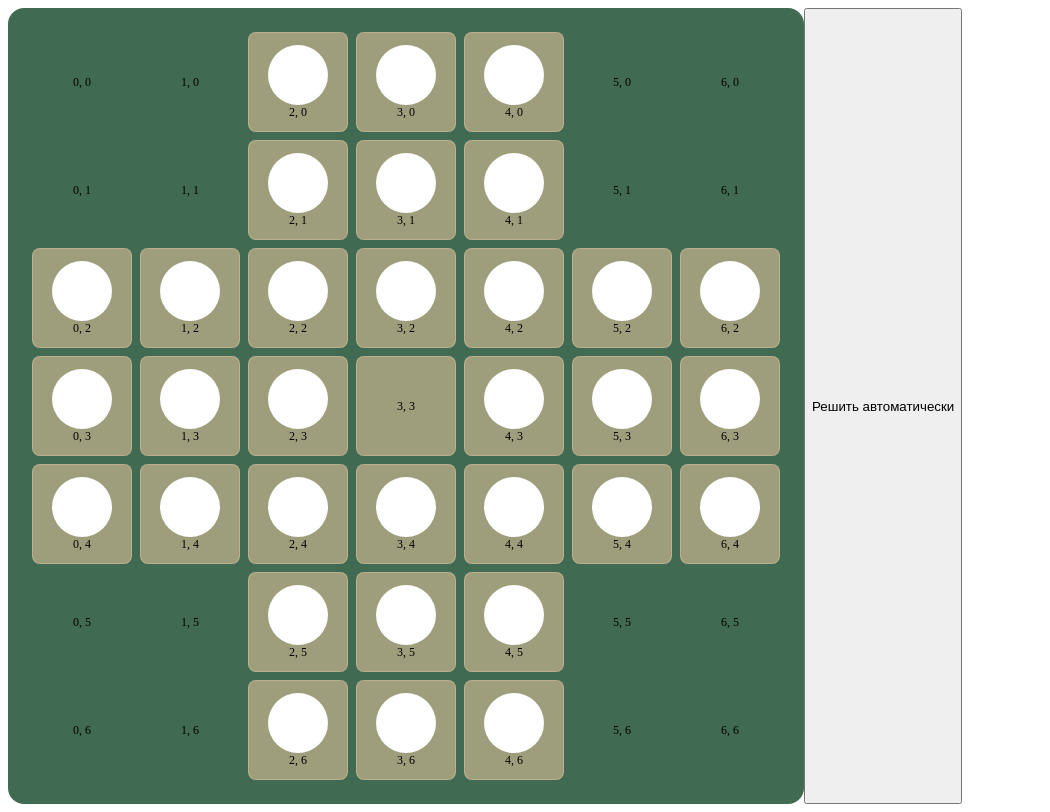
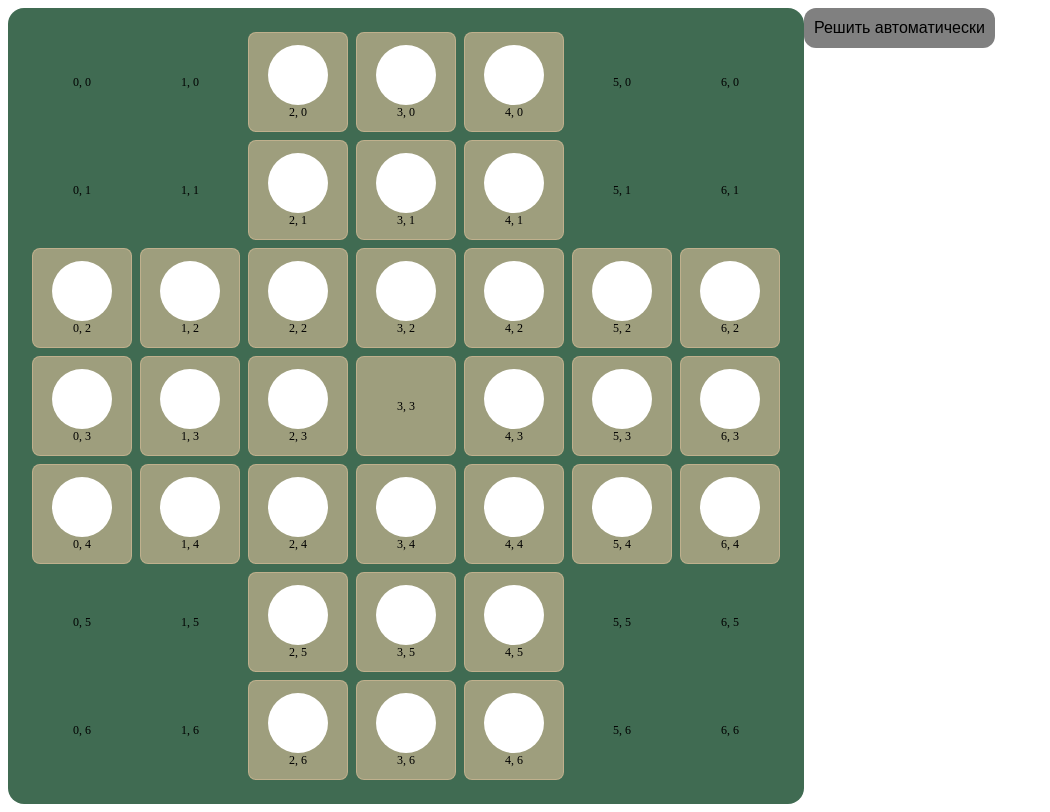
Before and after one commit to Alexandro9911/soliter-frontend, a React (Vite) app: page / in a window 1280 px wide. Shown: the whole page, without its empty margins (0-1050 px from the left). Built offline with nearby package versions, Linux system fonts and the light colour scheme.

Commit message:
core: refactor

```diff
--- a/src/entities/core/Field.ts
+++ b/src/entities/field/Field.ts
@@ -1,4 +1,4 @@
-import Chip from "@/entities/core/Chip";
+import Chip from "@/entities/chip/Chip";
 import {Point} from "@/entities/types/types";
 import {UniqueStringGenerator} from "@/utils/UniqueString/UniqueStringGenerator";
 
--- a/src/entities/core/Game.ts
+++ b/src/entities/game/Game.ts
@@ -16,8 +16,8 @@ Y
  */
 
 import {EmptyCoords, Point, Solution} from "@/entities/types/types";
-import Field from "@/entities/core/Field";
-import Chip from "@/entities/core/Chip";
+import Field from "@/entities/field/Field";
+import Chip from "@/entities/chip/Chip";
 import {EMPTY_COORDS} from "@/entities/constants";
 
 export default class Game {
--- a/src/entities/core/GameSolver.ts
+++ b/src/entities/gameSolver/GameSolver.ts
@@ -1,7 +1,7 @@
-import Game from "@/entities/core/Game";
+import Game from "@/entities/game/Game";
 import {Point, Solution} from "@/entities/types/types";
-import Field from "@/entities/core/Field";
-import Chip from "@/entities/core/Chip";
+import Field from "@/entities/field/Field";
+import Chip from "@/entities/chip/Chip";
 
 export class GameSolver {
 
--- a/src/entities/types/types.ts
+++ b/src/entities/types/types.ts
@@ -1,4 +1,4 @@
-import Field from "@/entities/core/Field";
+import Field from "@/entities/field/Field";
 
 export type EmptyCoords = {
   [item: number]: number[]
--- a/src/features/Chip/ChipComponent.tsx
+++ b/src/features/Chip/ChipComponent.tsx
@@ -1,7 +1,7 @@
 import './chip.sass';
 import {useDrag} from "react-dnd";
 import {DRAG_TYPES} from "@/entities/constants";
-import Chip from "@/entities/core/Chip";
+import Chip from "@/entities/chip/Chip";
 
 type Props = {
   chip: Chip | null
--- a/src/features/Field/FieldComponent.tsx
+++ b/src/features/Field/FieldComponent.tsx
@@ -1,9 +1,9 @@
 import './field.sass';
-import Game from "@/entities/core/Game";
-import Field from "@/entities/core/Field";
+import Game from "@/entities/game/Game";
+import Field from "@/entities/field/Field";
 import {useDrop} from "react-dnd";
 import {DRAG_TYPES} from "@/entities/constants";
-import Chip from "@/entities/core/Chip";
+import Chip from "@/entities/chip/Chip";
 import {Point} from "@/entities/types/types";
 import classNames from "classnames";
 import React from "react";
--- a/src/features/GameLayout/GameLayout.tsx
+++ b/src/features/GameLayout/GameLayout.tsx
@@ -1,11 +1,12 @@
 import './gameLayout.sass'
 import React, {useEffect, useState} from "react";
-import Game from "@/entities/core/Game";
-import Field from "@/entities/core/Field";
+import Game from "@/entities/game/Game";
+import Field from "@/entities/field/Field";
 import FieldComponent from "@/features/Field/FieldComponent";
 import {DndProvider} from "react-dnd";
 import {HTML5Backend} from "react-dnd-html5-backend";
-import {GameSolver} from "@/entities/core/GameSolver";
+import {GameSolver} from "@/entities/gameSolver/GameSolver";
+import Button from "@/shared/components/Button/Button";
 
 
 export default function GameLayout (){
@@ -75,9 +76,11 @@ export default function GameLayout (){
           </div>
         </DndProvider>
       }
-      <button
+      <Button
         onClick={handleSolveClick}
-      >Решить автоматически</button>
+      >
+        Решить автоматически
+      </Button>
     </div>
   )
 }
--- /dev/null
+++ b/src/shared/components/Button/Button.tsx
@@ -0,0 +1,48 @@
+import React, {ReactNode} from "react";
+import '@/shared/components/Button/button.sass';
+
+type Props = {
+  children?: ReactNode;
+  onClick: Function;
+  disabled?: boolean;
+  classes?: string;
+  value?: string;
+  id?: string;
+  usePreventDefault?: boolean;
+  useStopPropagation?: boolean;
+}
+
+export default function Button(props: Props){
+
+  const clickHandle = (e: React.MouseEvent<HTMLButtonElement>) => {
+    if (props.usePreventDefault) {
+      e.preventDefault();
+    }
+    if (props.useStopPropagation) {
+      e.stopPropagation();
+    }
+
+    if(props.onClick){
+      return props.onClick(e);
+    } else {
+      return false;
+    }
+  }
+
+  const composeClasses = () => {
+    return `ui-button ${props.classes ?? ''}`
+  }
+
+  return (
+    <button
+      onClick={clickHandle}
+      className={composeClasses()}
+      value={props.value ?? ''}
+      id={props.id ?? ''}
+      disabled={props.disabled}
+    >
+      {props.children}
+    </button>
+  )
+
+}
--- /dev/null
+++ b/src/shared/components/Button/button.sass
@@ -0,0 +1,28 @@
+.ui-button
+  width: auto
+  display: flex
+  flex-flow: row
+  align-items: center
+  justify-content: center
+  font-size: 16px
+  background: grey
+  border-radius: 12px
+  height: 40px
+  max-height: 40px
+  padding-left: 8px
+  padding-right: 8px
+  cursor: pointer
+  border-color: transparent
+
+.ui-button:hover
+  background: white
+  border: 1px solid black
+
+.ui-button:disabled
+  background: grey
+  cursor: initial
+
+.ui-button:disabled:hover
+  background: grey
+  cursor: initial
+  border-color: transparent!important
```
Also changed, not shown: src/entities/chip/Chip.ts (renamed from src/entities/core/Chip.ts).
